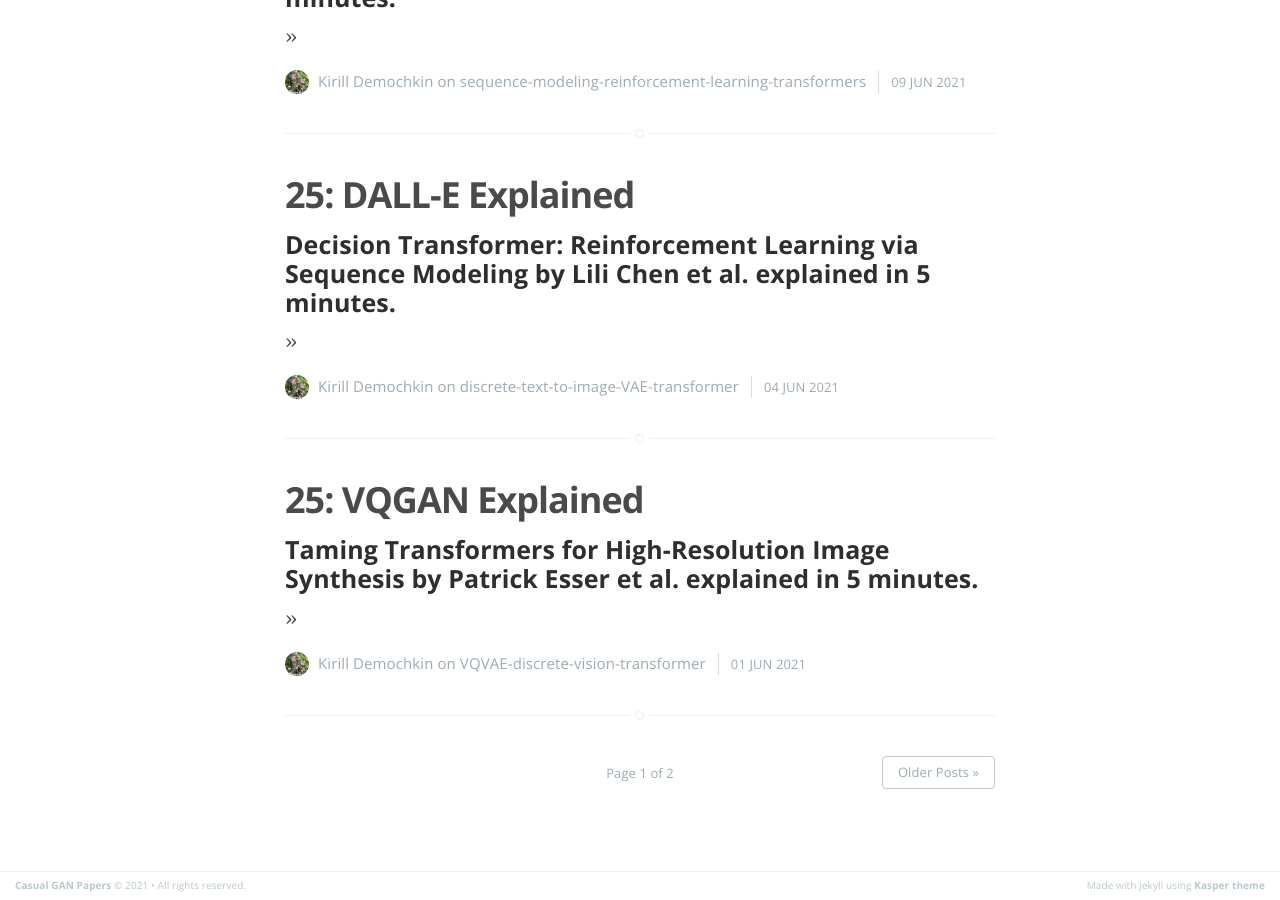
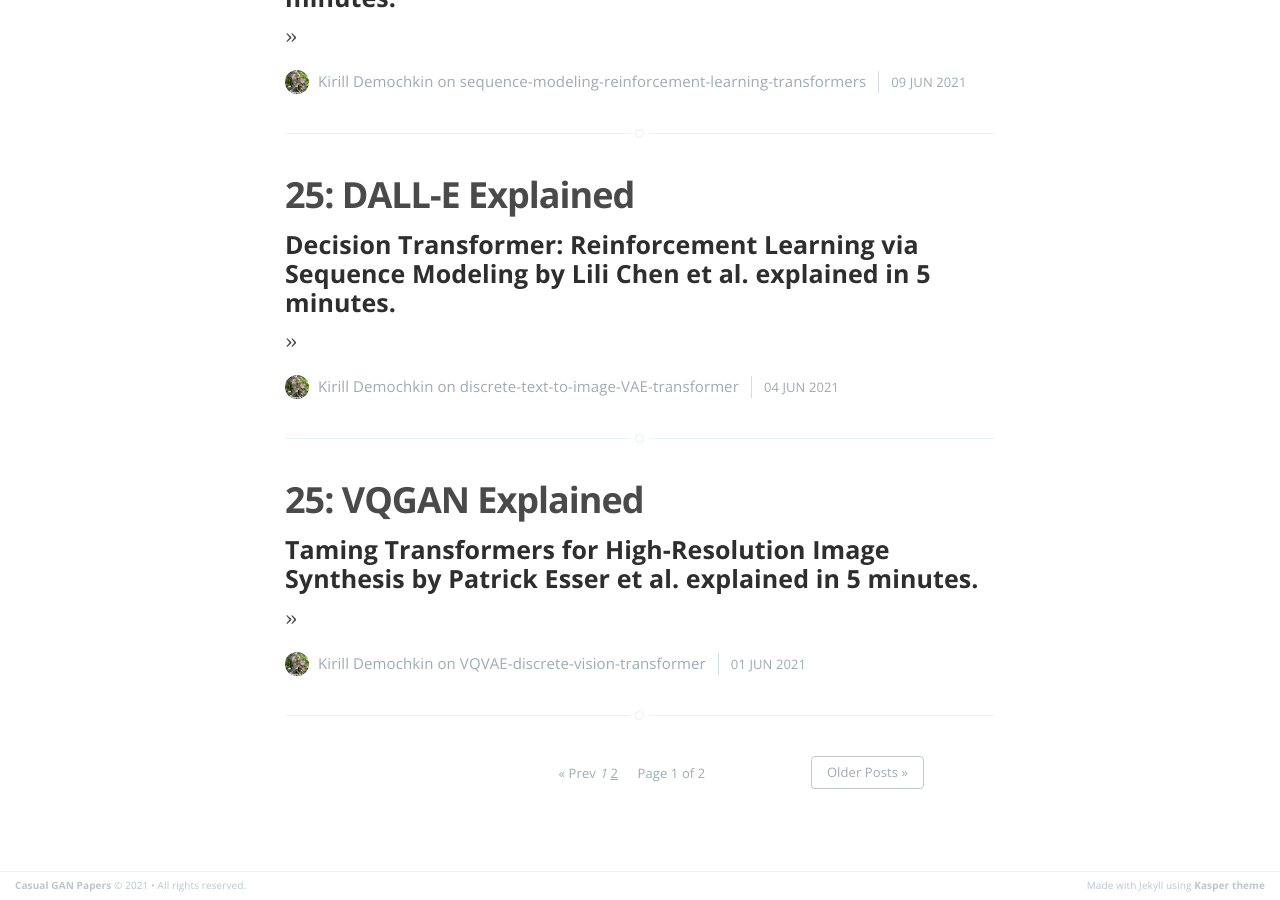
Before and after one commit to KirillDemochkin/kirilldemochkin.github.io, a Jekyll site: the page built from index.html, in a window 1280 px wide and 900 px high, scrolled down 4099 px. Built offline with Jekyll 4.4.1, drawn with Linux system fonts in a browser that asks for light colours; the list of posts is cut into pages by our own code; comment, search, counter and statistics services are not loaded.

Commit message:
pagination

```diff
--- a/_config.yml
+++ b/_config.yml
@@ -11,7 +11,7 @@ domain_name: "https://casualganpapers.com"
 google_analytics: "UA-163377075-3"
 plugins: [jekyll-paginate, jekyll-sitemap]
 permalink: /:categories/:title:output_ext
-paginate_path: "/blog/page:num/"
+paginate_path: "/page:num/"
 
 # Details for the RSS feed generator
 url: "https://casualganpapers.com"
--- a/_includes/pagination.html
+++ b/_includes/pagination.html
@@ -1,13 +1,27 @@
 <nav class="pagination" role="pagination">
-    {% if paginator.previous_page %}
-        {% if paginator.previous_page == 1 %}
-            <a class="newer-posts" href="/" title="Previous Page">&laquo; Newer Posts</a>
+
+    {% if paginator.total_pages > 1 %}
+    <div class="pagination">
+        {% if paginator.previous_page %}
+        <a class="newer-posts" href="{{'/page'paginator.previous_page | relative_url}}/" title="Previous Page">&laquo; Newer Posts</a>
         {% else %}
-            <a class="newer-posts" href="{{'/page'paginator.previous_page | relative_url}}/" title="Previous Page">&laquo; Newer Posts</a>
-      {% endif %}
-    {% endif %}
-    <span class="page-number"> Page {{paginator.page}} of {{paginator.total_pages}} </span>
-    {% if paginator.next_page %}
+        <span>&laquo; Prev</span>
+        {% endif %}
+
+        {% for page in (1..paginator.total_pages) %}
+            {% if page == paginator.page %}
+            <em>{{ page }}</em>
+            {% elsif page == 1 %}
+            <a href="{{ '/' | relative_url }}">{{ page }}</a>
+            {% else %}
+            <a href="{{ site.paginate_path | relative_url | replace: ':num', page }}">{{ page }}</a>
+            {% endif %}
+        {% endfor %}
+
+        <span class="page-number"> Page {{paginator.page}} of {{paginator.total_pages}} </span>
+        {% if paginator.next_page %}
         <a class="older-posts" href="{{'/page'paginator.next_page | relative_url }}/" title="Next Page">Older Posts &raquo;</a>
+        {% endif %}
+    </div>
     {% endif %}
 </nav>
```
